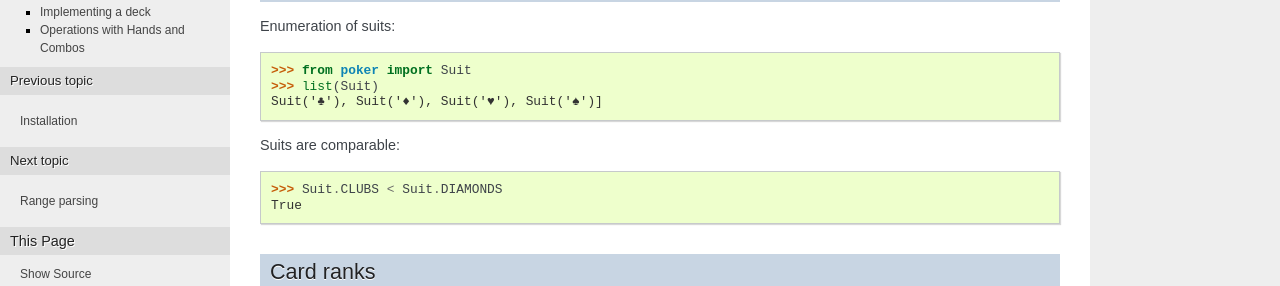
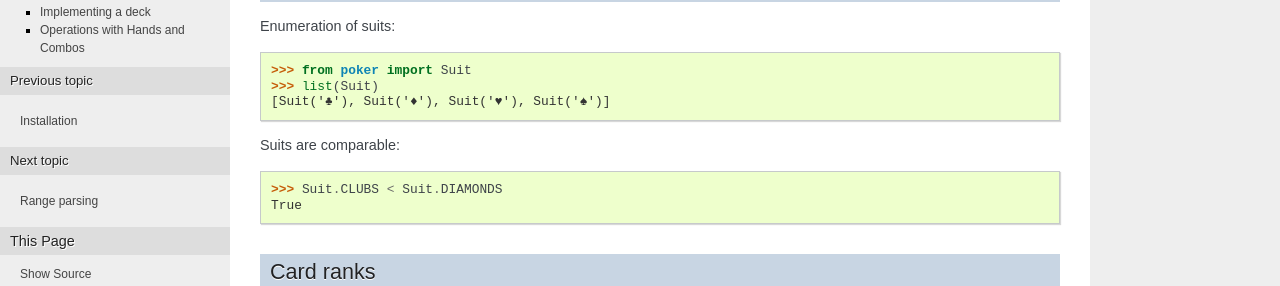
Before and after one commit to pokerregion/poker, a Sphinx documentation site: the page built from docs/basic.rst, in a window 1280 px wide. Shown: the part 159-445 px from the top of the page. Built offline with Sphinx 7.4.7, drawn with Linux system fonts in a browser that asks for light colours.

Commit message:
Add a missing list bracket to example output in the docs

```diff
--- a/docs/basic.rst
+++ b/docs/basic.rst
@@ -9,7 +9,7 @@ Enumeration of suits::
 
    >>> from poker import Suit
    >>> list(Suit)
-   Suit('♣'), Suit('♦'), Suit('♥'), Suit('♠')]
+   [Suit('♣'), Suit('♦'), Suit('♥'), Suit('♠')]
 
 Suits are comparable::
 
```
